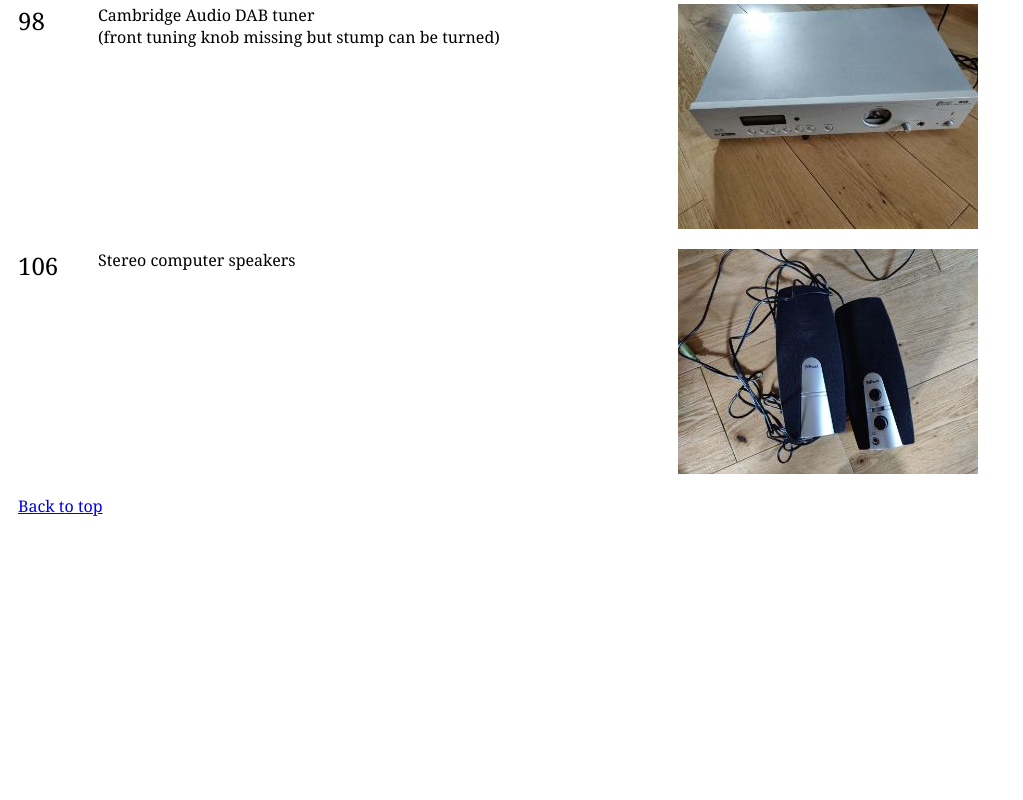
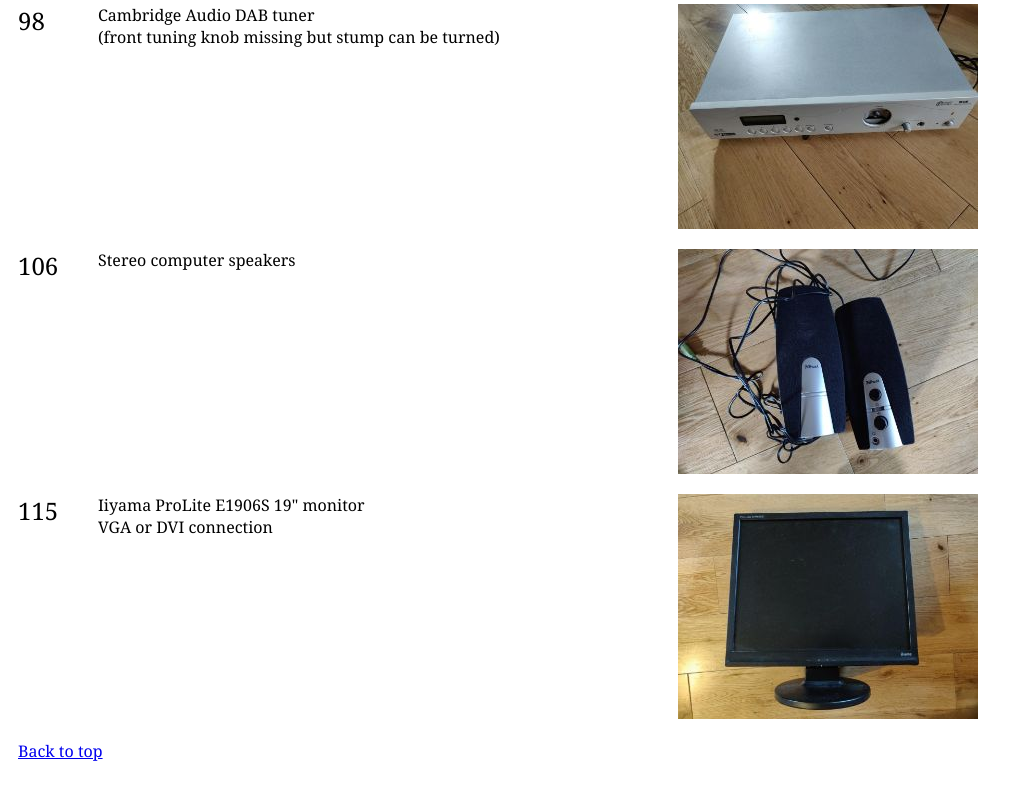
Before and after one commit to moogal/moogal.github.io, a plain HTML site: page gadgets.html in a window 1280 px wide. Shown: the part 3727-4527 px from the top of the page, without its empty margins (0-1023 px from the left). Before the commit the page ends 4288 px from the top, so only its background shows below. Drawn offline with Linux system fonts and the light colour scheme.

Commit message:
add monitor

```diff
--- a/gadgets.html
+++ b/gadgets.html
@@ -230,7 +230,20 @@
           </a>
         </div>
       </li>
-
+      <li>
+        <div class="item-ref">
+          115
+        </div>
+        <div class="item-description">
+          Iiyama ProLite E1906S 19" monitor<br />
+          VGA or DVI connection
+        </div>
+        <div class="item-image">
+          <a href="full/115.jpg" target="_blank">
+            <img src="thumbs/115.jpg" alt="" />
+          </a>
+        </div>
+      </li>
     </ul>
     <p>
       <a href="#top">Back to top</a>
```
Also changed, not shown: full/115.jpg (added), thumbs/115.jpg (added).
